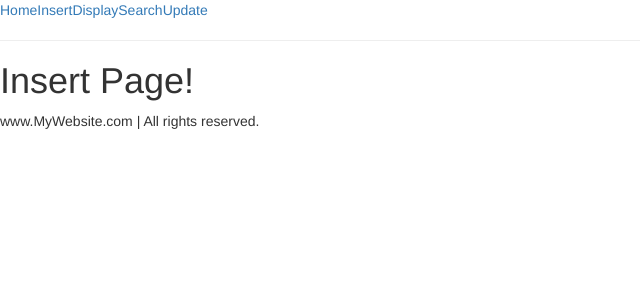
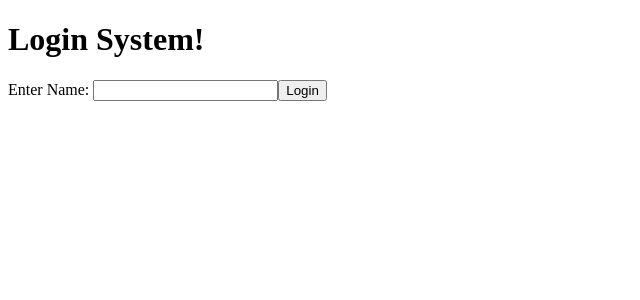
Before and after one commit to Ananya737/CRUD-in-React-with-Bootstrap, a React (Vite) app in the folder Myapp/: page /insert in a window 1280 px wide. Shown: the top 300 px of the page, without its empty margins (0-640 px from the left). Built offline with nearby package versions, Linux system fonts and the light colour scheme.

Commit message:
Login Context

```diff
--- a/Myapp/src/App.jsx
+++ b/Myapp/src/App.jsx
@@ -6,6 +6,10 @@
 // import Search from "./Pages/Search";
 // import Update from "./Pages/Update";
 // import MyEdit from "./Pages/MyEdit";
+
+import Auth from "./Auth";
+import { myContext } from "./LoginContext";
+import UnAuth from "./UnAuth";
 
 
 
@@ -169,33 +173,18 @@
 
 
 
+import { useContext } from "react";
 
 
-import { BrowserRouter,Routes,Route } from "react-router-dom";
-import Home from "./TempPages/Home";
-import Layout from "./TempPages/Layout";
-import Insert from "./TempPages/Insert";
-import Display from "./TempPages/Display";
-import Search from "./TempPages/Search";
-import Update from "./TempPages/Update";
+
 
 
 const App=()=>{
+    const {user}=useContext(myContext);
     return(
         <>
-        <BrowserRouter>
-        <Routes>
-            <Route path="/" element={<Layout/>}>
-            <Route index element={<Home/>}/>
-            <Route path="home" element={<Home/>}/>
-            <Route path="insert" element={<Insert/>}/>
-            <Route path="display" element={<Display/>}/>
-            <Route path="search" element={<Search/>}/>
-            <Route path="update" element={<Update/>}/>
-
-            </Route>
-        </Routes>
-        </BrowserRouter>
+       <h1>Login System!</h1>
+       {user.auth? <Auth/> : <UnAuth/> }
 
 
         </>
--- /dev/null
+++ b/Myapp/src/Auth.jsx
@@ -0,0 +1,14 @@
+import { useContext } from "react";
+import { myContext } from "./LoginContext";
+
+const Auth=()=>{
+    const {user,logout}=useContext(myContext);
+    return(
+        <>
+        <h2>welcome {user.name }!!!</h2>
+        <button onClick={()=>{logout()}}>Logout</button>
+
+        </>
+    )
+}
+export default Auth;
--- /dev/null
+++ b/Myapp/src/LoginContext.jsx
@@ -0,0 +1,25 @@
+import { createContext,useState } from "react";
+
+
+const myContext=createContext();
+const LoginContext=({children})=>{
+    const [user,setUser]=useState({name:"",auth:false});
+    const login=(nm)=>{
+        setUser({name:nm,auth:true});
+    }
+    const logout=()=>{
+        setUser({name:"",auth:false});
+    }
+    return(
+        <>
+        <myContext.Provider value={{user,login,logout}}>
+         {children}
+        </myContext.Provider>
+
+
+
+        </>
+    )
+}
+export default LoginContext;
+export {myContext};
--- a/Myapp/src/TempPages/Display.jsx
+++ /dev/null
@@ -1,10 +0,0 @@
-
-const Display=()=>{
-    return(
-        <>
-        <h1>Display Page!</h1>
-
-        </>
-    )
-}
-export default Display;
--- a/Myapp/src/TempPages/Home.jsx
+++ /dev/null
@@ -1,10 +0,0 @@
-
-const Home=()=>{
-    return(
-        <>
-        <h1>Home Page!</h1>
-
-        </>
-    )
-}
-export default Home;
--- a/Myapp/src/TempPages/Insert.jsx
+++ /dev/null
@@ -1,10 +0,0 @@
-
-const Insert=()=>{
-    return(
-        <>
-        <h1>Insert Page!</h1>
-
-        </>
-    )
-}
-export default Insert;
--- a/Myapp/src/TempPages/Layout.jsx
+++ /dev/null
@@ -1,23 +0,0 @@
-import { Link,Outlet } from "react-router-dom";
-
-const Layout=()=>{
-    return(
-        <>
-        <Link to="/">Home</Link>
-        <Link to="insert">Insert</Link>
-        <Link to="display">Display</Link>
-        <Link to="search">Search</Link>
-        <Link to="update">Update</Link>
-
-        <hr size={5}/>
-
-        <Outlet/>
-
-
-        <footer>www.MyWebsite.com | All rights reserved.</footer>
-
-
-        </>
-    )
-}
-export default Layout;
--- a/Myapp/src/TempPages/Search.jsx
+++ /dev/null
@@ -1,10 +0,0 @@
-
-const Search=()=>{
-    return(
-        <>
-        <h1>Search Page!</h1>
-
-        </>
-    )
-}
-export default Search;
--- a/Myapp/src/TempPages/Update.jsx
+++ /dev/null
@@ -1,10 +0,0 @@
-
-const Update=()=>{
-    return(
-        <>
-        <h1>Update Page!</h1>
-
-        </>
-    )
-}
-export default Update;
--- /dev/null
+++ b/Myapp/src/UnAuth.jsx
@@ -0,0 +1,16 @@
+import { useContext,useState } from "react";
+import { myContext } from "./LoginContext";
+
+const UnAuth=()=>{
+    const [txt,setText]=useState("");
+    const {login}=useContext(myContext);
+    return(
+        <>
+        Enter Name: <input type="text" value={txt} onChange={(e)=>{setText(e.target.value)}} />
+        <button onClick={()=>{login(txt)}} >Login</button>
+
+
+        </>
+    )
+}
+export default UnAuth;
--- a/Myapp/src/main.jsx
+++ b/Myapp/src/main.jsx
@@ -1,16 +1,20 @@
 import { createRoot } from 'react-dom/client'
 import App from './App.jsx'
 // import context from 'react-bootstrap/esm/AccordionContext.js'
-import 'bootstrap/dist/css/bootstrap.min.css';
-import "react-toastify/dist/ReactToastify.css";
+// import 'bootstrap/dist/css/bootstrap.min.css';
+// import "react-toastify/dist/ReactToastify.css";
 // import Context from './Context.jsx'
-
+import LoginContext from './LoginContext.jsx'
 
 
 
 createRoot(document.getElementById('root')).render(
 // {/* <Context> */}
+<LoginContext>
 <App />
+</LoginContext>
+
+
 // {/* </Context> */}
 
 )
```
